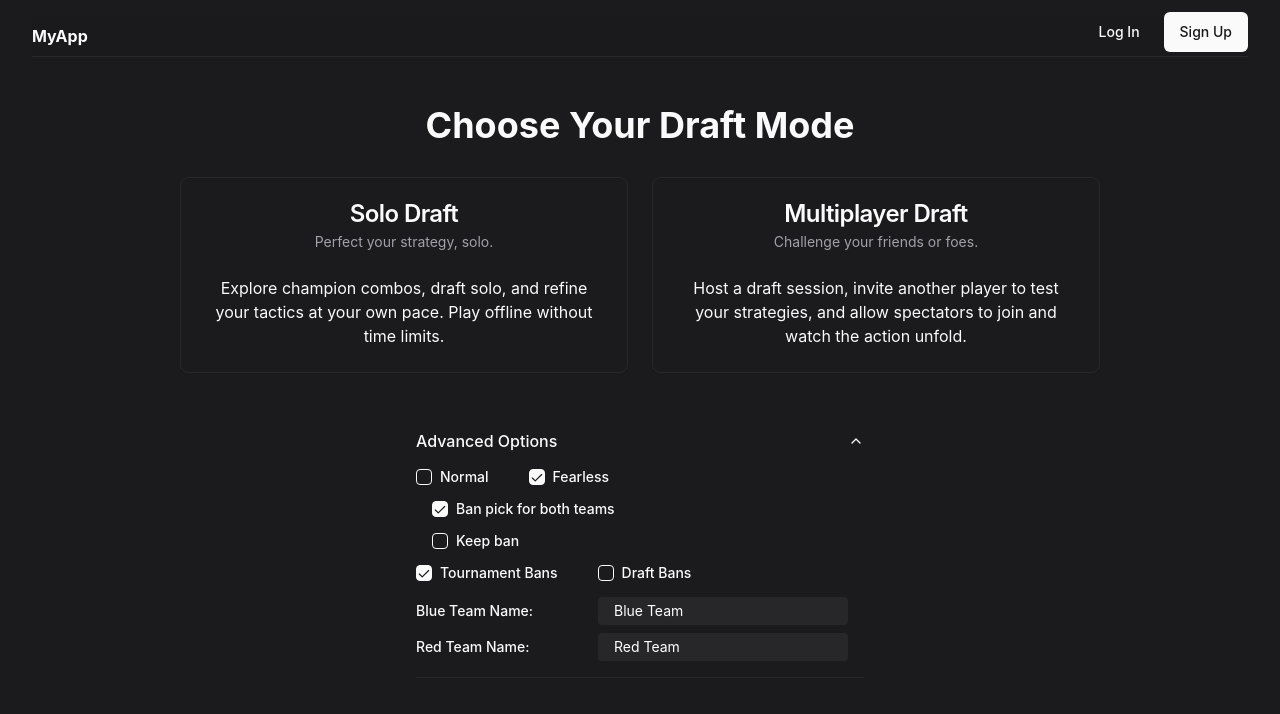
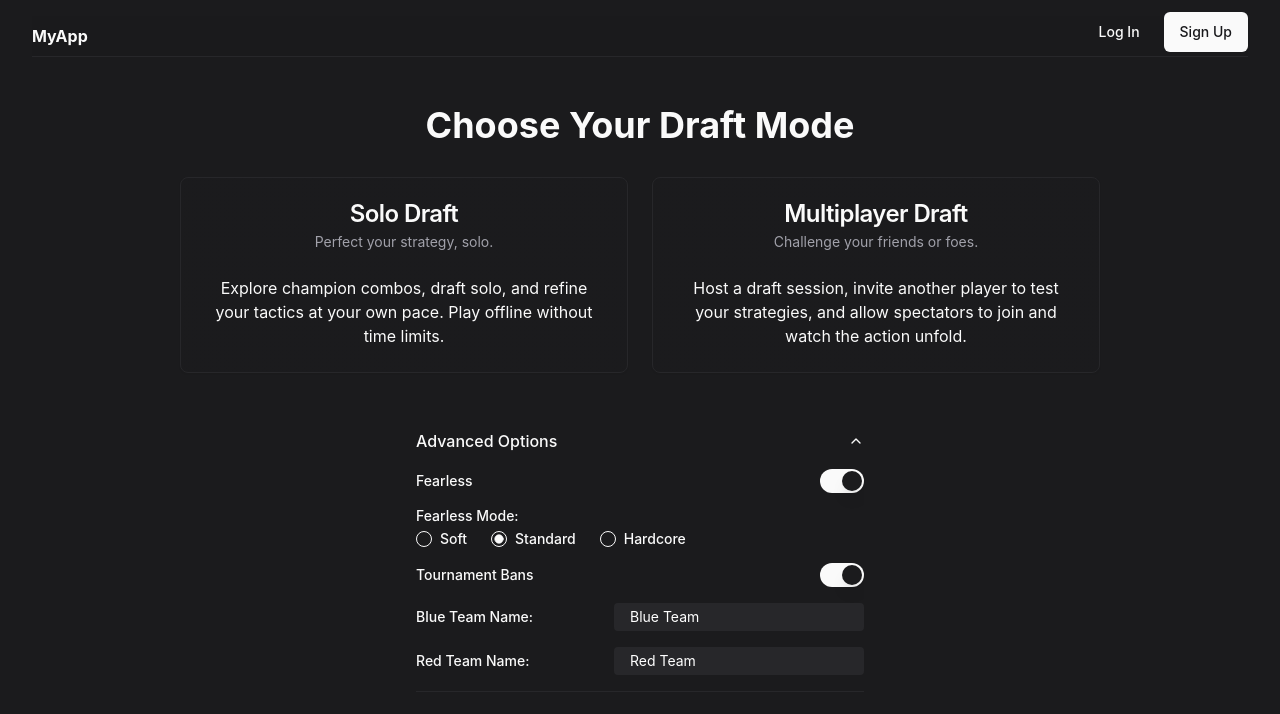
Before and after one commit to nDr3K/LolDraftSimulatorWebsite, a React (Vite) app: page / in a window 1280 px wide. Both pictures are taken after a click on the button "Advanced Options". Shown: the top 714 px of the page. Built offline with nearby package versions, Linux system fonts and the light colour scheme.

Commit message:
[CHANGE] options accordion to use switches + radio group over checkboxes

```diff
--- a/package.json
+++ b/package.json
@@ -12,11 +12,12 @@
   "dependencies": {
     "@radix-ui/react-accordion": "^1.2.1",
     "@radix-ui/react-avatar": "^1.1.1",
-    "@radix-ui/react-checkbox": "^1.1.2",
     "@radix-ui/react-dialog": "^1.1.2",
     "@radix-ui/react-dropdown-menu": "^2.1.2",
     "@radix-ui/react-label": "^2.1.0",
+    "@radix-ui/react-radio-group": "^1.2.1",
     "@radix-ui/react-slot": "^1.1.0",
+    "@radix-ui/react-switch": "^1.1.1",
     "class-variance-authority": "^0.7.0",
     "classnames": "^2.5.1",
     "clsx": "^2.1.1",
--- a/src/components/features/Home/options-accordion.tsx
+++ b/src/components/features/Home/options-accordion.tsx
@@ -1,14 +1,14 @@
 import { useState } from "react";
 import { Accordion, AccordionItem, AccordionTrigger, AccordionContent } from "@/components/ui/accordion";
-import { Checkbox } from "@/components/ui/checkbox";
 import { Label} from "@/components/ui/label";
 import { LobbyOptions } from "@/types/draft-options";
+import { Switch } from "@/components/ui/switch";
+import { RadioGroup, RadioGroupItem } from "@/components/ui/radio-group";
 
 export default function OptionsAccordion({ onOptionsChange }: { onOptionsChange: (options: LobbyOptions) => void}) {
   const [options, setOptions] = useState<LobbyOptions>({
     isFearless: true,
-    banPick: true,
-    keepBan: false,
+    fearlessMode: 'standard',
     tournamentBan: true,
     blueTeamName: 'Blue Team',
     redTeamName: 'Red Team',
@@ -19,9 +19,6 @@ export default function OptionsAccordion({ onOptionsChange }: { onOptionsChange:
       const updatedOptions = {
         ...prevOptions,
         [option]: value,
-        ...(option === 'isFearless' && typeof value === 'boolean' && !value
-          ? { banPick: false, keepBan: false }
-          : {}),
       };
       onOptionsChange(updatedOptions);
       return updatedOptions;
@@ -33,79 +30,67 @@ export default function OptionsAccordion({ onOptionsChange }: { onOptionsChange:
       <AccordionItem value="advanced-options">
         <AccordionTrigger>Advanced Options</AccordionTrigger>
         <AccordionContent>
-          <div className="flex items-center space-x-10">
-            <div className="flex items-center space-x-2">
-              <Checkbox
-                id="normal"
-                checked={!options.isFearless}
-                onCheckedChange={(checked) => handleOptionChange('isFearless', !checked)}
-              />
-              <Label htmlFor="normal">Normal</Label>
-            </div>
-            <div className="flex items-center space-x-2">
-              <Checkbox
+          <div className="space-y-4">
+            <div className="flex items-center justify-between">
+              <Label htmlFor="fearless">Fearless</Label>
+              <Switch
                 id="fearless"
                 checked={options.isFearless}
-                onCheckedChange={(checked) => handleOptionChange('isFearless', checked as boolean)}
-               />
-              <Label htmlFor="fearless">Fearless</Label>
+                onCheckedChange={(checked) => handleOptionChange('isFearless', checked)}
+              />
             </div>
-          </div>
-          {options.isFearless && (
-            <div className="pl-4 space-y-4 mt-4">
-              <div className="flex items-center space-x-2">
-                <Checkbox
-                  id="ban-pick"
-                  checked={options.banPick}
-                  onCheckedChange={(checked) => handleOptionChange('banPick', checked as boolean)}
-                />
-                <Label htmlFor="ban-pick">Ban pick for both teams</Label>
-              </div>
-              <div className="flex items-center space-x-2">
-                <Checkbox
-                  id="keep-ban"
-                  checked={options.keepBan}
-                  onCheckedChange={(checked) => handleOptionChange('keepBan', checked as boolean)}
-                />
-                <Label htmlFor="keep-ban">Keep ban</Label>
-              </div>
+
+            <div className={options.isFearless ? '' : 'opacity-50'}>
+              <Label className="mb-2 block">Fearless Mode:</Label>
+              <RadioGroup
+                className="flex space-x-4"
+                value={options.fearlessMode}
+                onValueChange={(value) => handleOptionChange('fearlessMode', value)}
+                disabled={!options.isFearless}
+              >
+                <div className="flex items-center space-x-2">
+                  <RadioGroupItem value="soft" id="soft" />
+                  <Label htmlFor="soft">Soft</Label>
+                </div>
+                <div className="flex items-center space-x-2">
+                  <RadioGroupItem value="standard" id="standard" />
+                  <Label htmlFor="standard">Standard</Label>
+                </div>
+                <div className="flex items-center space-x-2">
+                  <RadioGroupItem value="hardcore" id="hardcore" />
+                  <Label htmlFor="hardcore">Hardcore</Label>
+                </div>
+              </RadioGroup>
             </div>
-          )}
-          <div className="flex items-center space-x-10 mt-4">
-            <div className="flex items-center space-x-2">
-              <Checkbox
+
+            <div className="flex items-center justify-between">
+              <Label htmlFor="tournamentBan">Tournament Bans</Label>
+              <Switch
                 id="tournamentBan"
                 checked={options.tournamentBan}
-                onCheckedChange={(checked) => handleOptionChange('tournamentBan', checked as boolean)}
+                onCheckedChange={(checked) => handleOptionChange('tournamentBan', checked)}
               />
-              <Label htmlFor="tournamentBan">Tournament Bans</Label>
             </div>
-            <div className="flex items-center space-x-2">
-              <Checkbox
-                id="draftBan"
-                checked={!options.tournamentBan}
-                onCheckedChange={(checked) => handleOptionChange('tournamentBan', !checked)}
-              />
-              <Label htmlFor="draftBan">Draft Bans</Label>
-            </div>
-          </div>
-          <div className="flex flex-col mt-4 gap-2">
-            <div className="w-full flex justify-between items-center space-x-2 pe-4">
+
+            <div className="w-full flex justify-between items-center space-x-2">
               <Label htmlFor="blueTeamName">Blue Team Name:</Label>
               <input
                 type="text"
+                id="blueTeamName"
                 value={options.blueTeamName}
                 className="bg-zinc-800 text-white rounded px-4 py-1 focus:outline-none focus:ring-1 focus:ring-amber-500"
                 onChange={(e) => handleOptionChange('blueTeamName', e.target.value)}
               />
             </div>
-            <div className="w-full flex justify-between items-center space-x-2 pe-4">
+
+            <div className="w-full flex justify-between items-center space-x-2">
               <Label htmlFor="redTeamName">Red Team Name:</Label>
               <input
                 type="text"
+                id="redTeamName"
                 value={options.redTeamName}
                 className="bg-zinc-800 text-white rounded px-4 py-1 focus:outline-none focus:ring-1 focus:ring-amber-500"
-                onChange={(e) => handleOptionChange('redTeamName' ,e.target.value)}
+                onChange={(e) => handleOptionChange('redTeamName', e.target.value)}
               />
             </div>
           </div>
--- a/src/components/ui/checkbox.tsx
+++ /dev/null
@@ -1,28 +0,0 @@
-import * as React from "react"
-import * as CheckboxPrimitive from "@radix-ui/react-checkbox"
-import { Check } from "lucide-react"
-
-import { cn } from "@/lib/utils"
-
-const Checkbox = React.forwardRef<
-  React.ElementRef<typeof CheckboxPrimitive.Root>,
-  React.ComponentPropsWithoutRef<typeof CheckboxPrimitive.Root>
->(({ className, ...props }, ref) => (
-  <CheckboxPrimitive.Root
-    ref={ref}
-    className={cn(
-      "peer h-4 w-4 shrink-0 rounded-sm border border-primary ring-offset-background focus-visible:outline-none focus-visible:ring-2 focus-visible:ring-ring focus-visible:ring-offset-2 disabled:cursor-not-allowed disabled:opacity-50 data-[state=checked]:bg-primary data-[state=checked]:text-primary-foreground",
-      className
-    )}
-    {...props}
-  >
-    <CheckboxPrimitive.Indicator
-      className={cn("flex items-center justify-center text-current")}
-    >
-      <Check className="h-4 w-4" />
-    </CheckboxPrimitive.Indicator>
-  </CheckboxPrimitive.Root>
-))
-Checkbox.displayName = CheckboxPrimitive.Root.displayName
-
-export { Checkbox }
--- /dev/null
+++ b/src/components/ui/radio-group.tsx
@@ -0,0 +1,42 @@
+import * as React from "react"
+import * as RadioGroupPrimitive from "@radix-ui/react-radio-group"
+import { Circle } from "lucide-react"
+
+import { cn } from "@/lib/utils"
+
+const RadioGroup = React.forwardRef<
+  React.ElementRef<typeof RadioGroupPrimitive.Root>,
+  React.ComponentPropsWithoutRef<typeof RadioGroupPrimitive.Root>
+>(({ className, ...props }, ref) => {
+  return (
+    <RadioGroupPrimitive.Root
+      className={cn("grid gap-2", className)}
+      {...props}
+      ref={ref}
+    />
+  )
+})
+RadioGroup.displayName = RadioGroupPrimitive.Root.displayName
+
+const RadioGroupItem = React.forwardRef<
+  React.ElementRef<typeof RadioGroupPrimitive.Item>,
+  React.ComponentPropsWithoutRef<typeof RadioGroupPrimitive.Item>
+>(({ className, ...props }, ref) => {
+  return (
+    <RadioGroupPrimitive.Item
+      ref={ref}
+      className={cn(
+        "aspect-square h-4 w-4 rounded-full border border-primary text-primary ring-offset-background focus:outline-none focus-visible:ring-2 focus-visible:ring-ring focus-visible:ring-offset-2 disabled:cursor-not-allowed disabled:opacity-50",
+        className
+      )}
+      {...props}
+    >
+      <RadioGroupPrimitive.Indicator className="flex items-center justify-center">
+        <Circle className="h-2.5 w-2.5 fill-current text-current" />
+      </RadioGroupPrimitive.Indicator>
+    </RadioGroupPrimitive.Item>
+  )
+})
+RadioGroupItem.displayName = RadioGroupPrimitive.Item.displayName
+
+export { RadioGroup, RadioGroupItem }
--- /dev/null
+++ b/src/components/ui/switch.tsx
@@ -0,0 +1,27 @@
+import * as React from "react"
+import * as SwitchPrimitives from "@radix-ui/react-switch"
+
+import { cn } from "@/lib/utils"
+
+const Switch = React.forwardRef<
+  React.ElementRef<typeof SwitchPrimitives.Root>,
+  React.ComponentPropsWithoutRef<typeof SwitchPrimitives.Root>
+>(({ className, ...props }, ref) => (
+  <SwitchPrimitives.Root
+    className={cn(
+      "peer inline-flex h-6 w-11 shrink-0 cursor-pointer items-center rounded-full border-2 border-transparent transition-colors focus-visible:outline-none focus-visible:ring-2 focus-visible:ring-ring focus-visible:ring-offset-2 focus-visible:ring-offset-background disabled:cursor-not-allowed disabled:opacity-50 data-[state=checked]:bg-primary data-[state=unchecked]:bg-input",
+      className
+    )}
+    {...props}
+    ref={ref}
+  >
+    <SwitchPrimitives.Thumb
+      className={cn(
+        "pointer-events-none block h-5 w-5 rounded-full bg-background shadow-lg ring-0 transition-transform data-[state=checked]:translate-x-5 data-[state=unchecked]:translate-x-0"
+      )}
+    />
+  </SwitchPrimitives.Root>
+))
+Switch.displayName = SwitchPrimitives.Root.displayName
+
+export { Switch }
--- a/src/pages/Home/Home.tsx
+++ b/src/pages/Home/Home.tsx
@@ -11,8 +11,7 @@ export default function Home() {
   const navigate = useNavigate();
   const [draftOptions, setDraftOptions] = useState<LobbyOptions>({
     isFearless: true,
-    banPick: true,
-    keepBan: false,
+    fearlessMode: 'standard',
     tournamentBan: true,
     blueTeamName: 'Blue Team',
     redTeamName: 'Red Team'
@@ -34,9 +33,9 @@ export default function Home() {
           blueTeamName: draftOptions.blueTeamName,
           redTeamName: draftOptions.redTeamName,
           options: {
-            banPick: draftOptions.banPick,
+            banPick: draftOptions.fearlessMode == 'standard' || draftOptions.fearlessMode == 'hardcore',
             isFearless: draftOptions.isFearless,
-            keepBan: draftOptions.keepBan,
+            keepBan: draftOptions.fearlessMode == 'hardcore',
             tournamentBan: draftOptions.tournamentBan
           }
         });
--- a/src/types/draft-options.tsx
+++ b/src/types/draft-options.tsx
@@ -1,7 +1,10 @@
 export type LobbyOptions = {
   blueTeamName: string;
   redTeamName: string;
-} & DraftOptions
+  isFearless: boolean;
+  fearlessMode: 'soft' | 'standard' | 'hardcore';
+  tournamentBan: boolean;
+}
 
 export type DraftOptions = {
   isFearless: boolean;
```
Also changed, not shown: 1 other file (tests, documents, lock files or other folders).
